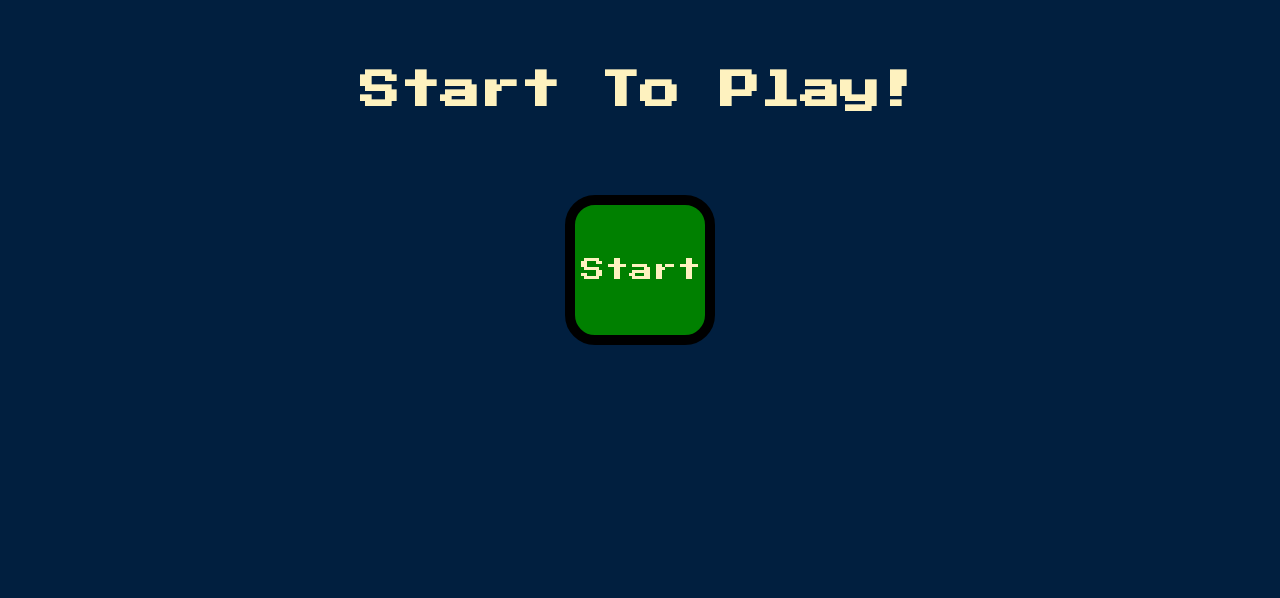
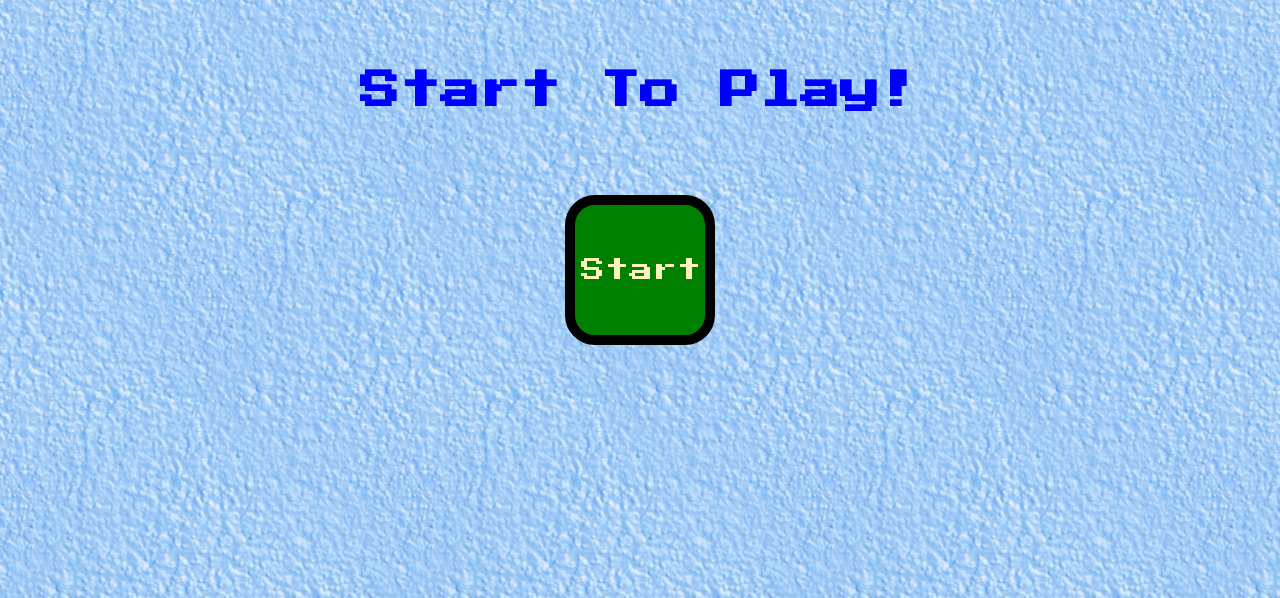
Before and after one commit to sharikmp/sharikmp.github.io, a PHP site: page /simongame/ in a window 1280 px wide. Shown: the top 598 px of the page. Run offline with PHP 8.4, Linux system fonts and the light colour scheme.

Commit message:
added background image and updated click effect

```diff
--- a/simongame/game.js
+++ b/simongame/game.js
@@ -73,6 +73,8 @@ function nextSequence() {
 
 	animatePress(color);
 
+	//flash("#"+currentColour, 2);
+
 	playSound(color);
 
 	userClickedPattern = [];
@@ -94,7 +96,7 @@ function animatePress(currentColour) {
 	$("#"+currentColour).addClass("pressed");
 	setTimeout(function () {
 		$("#"+currentColour).removeClass("pressed");
-	}, 100)
+	}, 300);
 }
 
 
@@ -109,7 +111,7 @@ function resetGame() {
 	gameOver = false;
 
 	$("#level-title").css("font-size", "3rem");
-	$("#level-title").css("color", "#FEF2BF");
+	$("#level-title").css("color", "blue");
 
 	$(".container").css("display", "block");
 	$(startButton).css("display", "none");
--- a/simongame/styles.css
+++ b/simongame/styles.css
@@ -1,13 +1,14 @@
 body {
   text-align: center;
   background-color: #011F3F;
+  background-image: url('images/background-image.PNG');
 }
 
 #level-title {
   font-family: 'Press Start 2P', cursive;
   font-size: 2.5rem;
   margin:  5%;
-  color: #FEF2BF;
+  color: blue;
   line-height: 3.5rem;
 }
 
@@ -47,7 +48,7 @@ body {
 }
 
 .pressed {
-  box-shadow: 0 0 20px white;
+  box-shadow: 0 0 20px blue;
   background-color: grey;
 }
 
@@ -61,7 +62,7 @@ body {
 
 
 .result {
-  color: #FEF2BF;
+  color: blue;
   font-family: sans-serif;
 }
 
```
Also changed, not shown: simongame/images/background-image.PNG (added).
